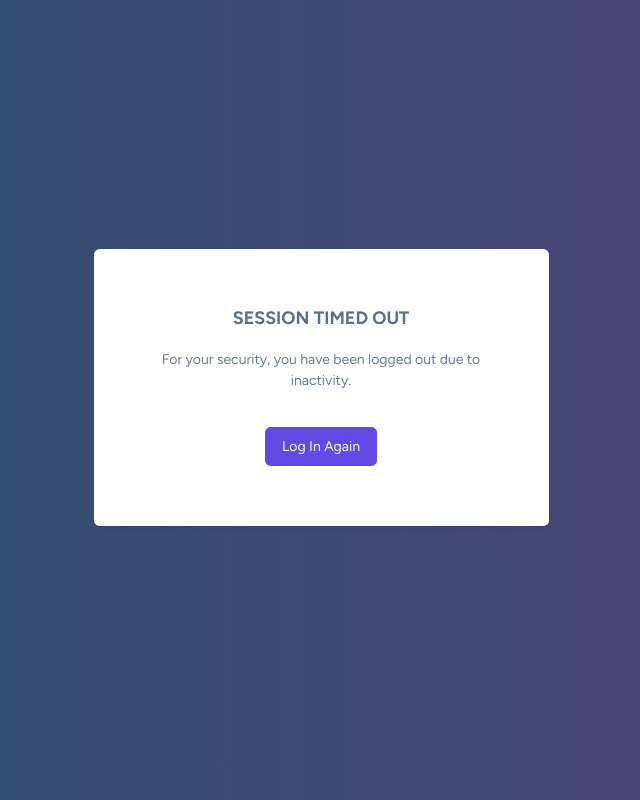
After one commit to TharunSree/Taxi_Managment, a Django app: page /auth/session-timed-out/ in a window 1280 px wide. The commit adds this page. Shown: the whole page, without its empty margins (319-959 px from the left). Run offline with Django 5.2, Linux system fonts and the light colour scheme; some libraries are stand-ins or nearby versions.

Commit message:
Add session timeout handling and create session timeout page

```diff
--- a/authentication/urls.py
+++ b/authentication/urls.py
@@ -8,4 +8,5 @@ urlpatterns = [
     path('users/<int:pk>/delete/', views.user_delete_view, name='user_delete'),
     path('users/<int:pk>/reset-password/', views.admin_reset_password_view, name='admin_reset_password'),
     path('profile/', views.profile_view, name='profile'),
+    path('session-timed-out/', views.session_timed_out_view, name='session_timed_out'),
 ]
--- a/authentication/views.py
+++ b/authentication/views.py
@@ -108,3 +108,7 @@ def profile_view(request):
         'title': 'My Profile'
     }
     return render(request, 'authentication/profile.html', context)
+
+def session_timed_out_view(request):
+    # This view doesn't need to do much, just render the template.
+    return render(request, 'authentication/session_timed_out.html')
--- /dev/null
+++ b/templates/authentication/session_timed_out.html
@@ -0,0 +1,35 @@
+<!DOCTYPE html>
+<html lang="en">
+<head>
+    <meta charset="UTF-8">
+    <title>{% extends 'base.html' %}
+{% load static i18n %}
+
+{% block title %}Session Timed Out{% endblock title %}
+
+{% block body_attribute %}class="authentication-bg"{% endblock body_attribute %}
+
+{% block content %}
+<div class="account-pages pt-2 pt-sm-5 pb-4 pb-sm-5">
+     <div class="container">
+          <div class="row justify-content-center">
+               <div class="col-xl-5">
+                    <div class="card auth-card">
+                         <div class="card-body p-5">
+                              <div class="text-center">
+                                   <h2 class="fw-bold text-uppercase fs-18">Session Timed Out</h2>
+                                   <p class="text-muted mt-3">For your security, you have been logged out due to inactivity.</p>
+                                   <a href="{% url 'login' %}" class="btn btn-primary mt-3">Log In Again</a>
+                              </div>
+                         </div>
+                    </div>
+               </div>
+          </div>
+     </div>
+</div>
+{% endblock content %}</title>
+</head>
+<body>
+
+</body>
+</html>
--- a/templates/base.html
+++ b/templates/base.html
@@ -51,6 +51,30 @@
     <script type="text/javascript" id="MathJax-script" async
             src="https://cdn.jsdelivr.net/npm/mathjax@3/es5/tex-svg.js">
     </script>
+    <script>
+        (function () {
+            // Only run this script if a user is authenticated
+            {% if user.is_authenticated %}
+                let idleTimer;
+                const timeoutDuration = 15 * 60 * 1000; // 15 minutes in milliseconds
+
+                const resetTimer = () => {
+                    clearTimeout(idleTimer);
+                    idleTimer = setTimeout(() => {
+                        // Redirect to the session timeout page when the timer expires
+                        window.location.href = "{% url 'session_timed_out' %}";
+                    }, timeoutDuration);
+                };
+
+                // Reset the timer on any of these user activities
+                window.onload = resetTimer;
+                document.onmousemove = resetTimer;
+                document.onkeypress = resetTimer;
+                document.onclick = resetTimer;
+                document.onscroll = resetTimer;
+            {% endif %}
+        })();
+    </script>
 {% endblock javascript %}
 
 </body>
```
